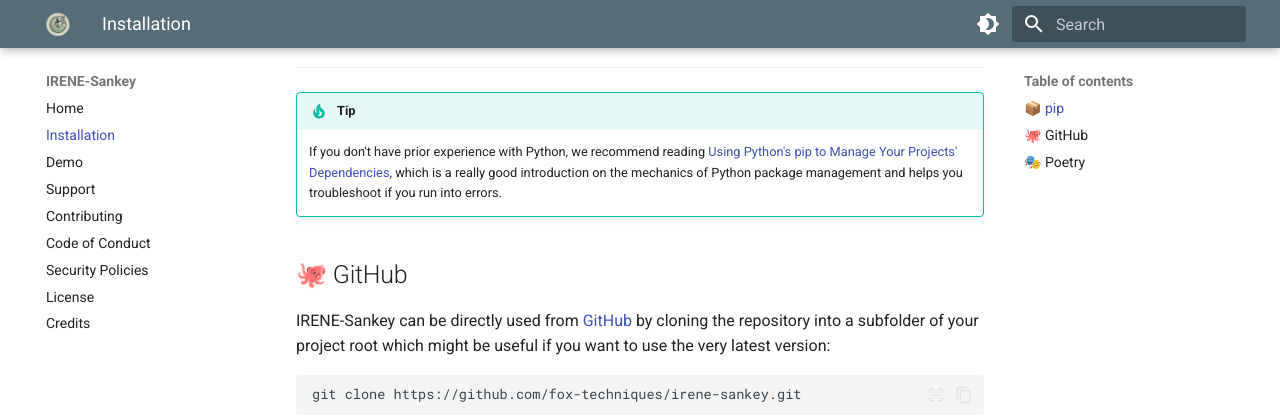
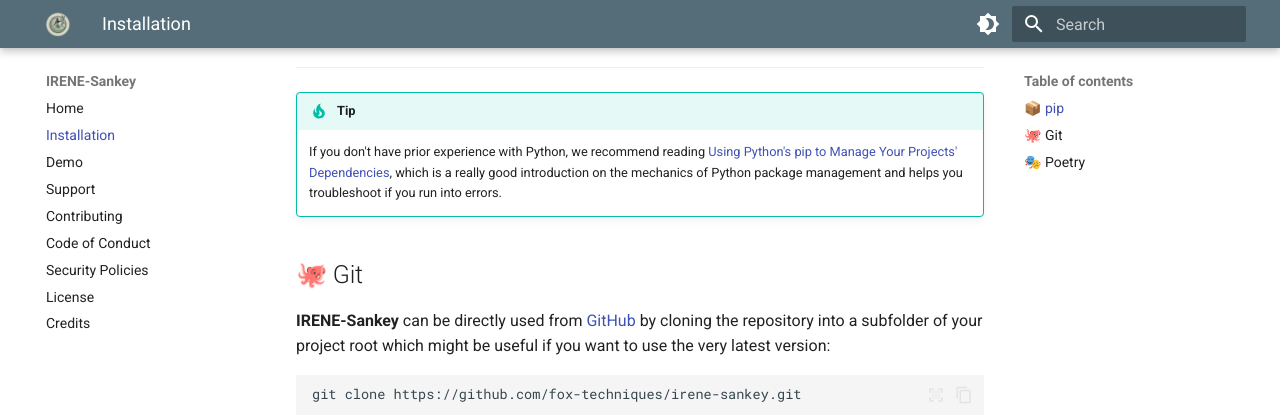
Before and after one commit to fox-techniques/irene-sankey, an MkDocs documentation site: the page built from docs/installation.md, in a window 1280 px wide and 900 px high, scrolled down 429 px. Shown: the top 419 px of the window. Built offline with MkDocs 1.6.1 and Material for MkDocs 9.7.7, drawn with Linux system fonts in a browser that asks for light colours.

Commit message:
Update installation documentation: emphasize package name and simplify section title

```diff
--- a/docs/installation.md
+++ b/docs/installation.md
@@ -53,9 +53,9 @@
   [Using Python's pip to Manage Your Projects' Dependencies]: https://realpython.com/what-is-pip/
 
 
-## 🐙 GitHub
+## 🐙 Git
 
-IRENE-Sankey can be directly used from [GitHub] by cloning the
+**IRENE-Sankey** can be directly used from [GitHub] by cloning the
 repository into a subfolder of your project root which might be useful if you
 want to use the very latest version:
 
```
